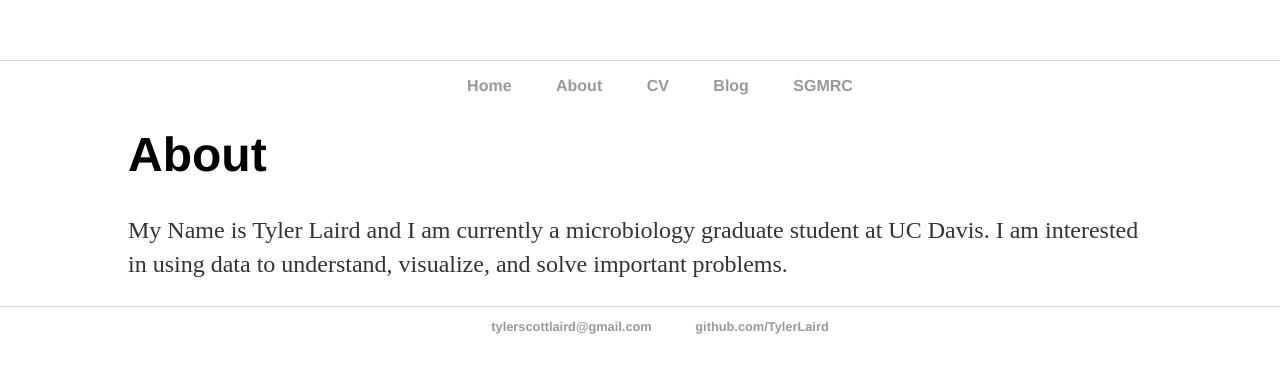
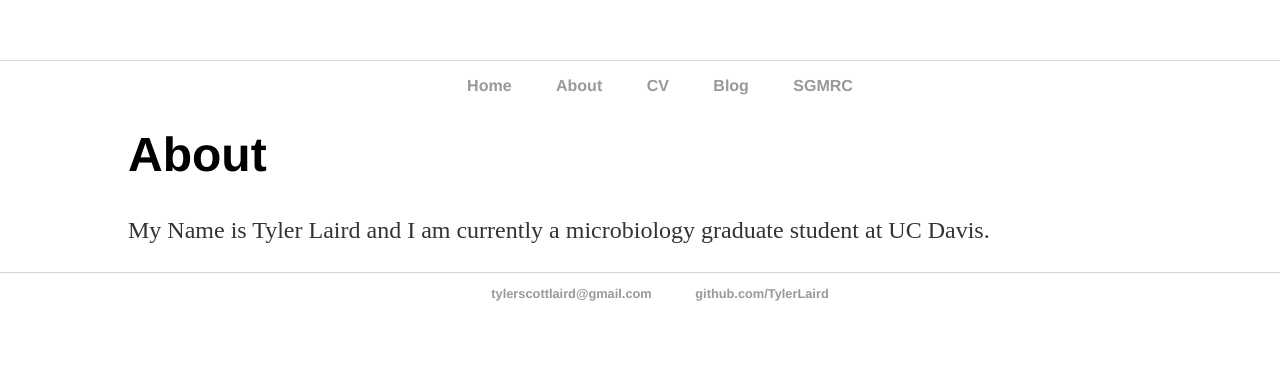
Before and after one commit to TylerLaird/TylerLaird.github.io, a Jekyll site: the page built from about.html, in a window 1280 px wide. Shown: the top 373 px of the page. Built offline with Jekyll 4.4.1, drawn with Linux system fonts in a browser that asks for light colours.

Commit message:
Update about.html

```diff
--- a/about.html
+++ b/about.html
@@ -5,6 +5,5 @@ title: Tyler Laird
 <div class="blurb">
 	<h1>About</h1>
   <p>My Name is Tyler Laird and I am currently a microbiology graduate student at UC Davis.
-  I am interested in using data to understand, visualize, and solve important problems.
   </p>
 </div><!-- /.blurb -->
```
